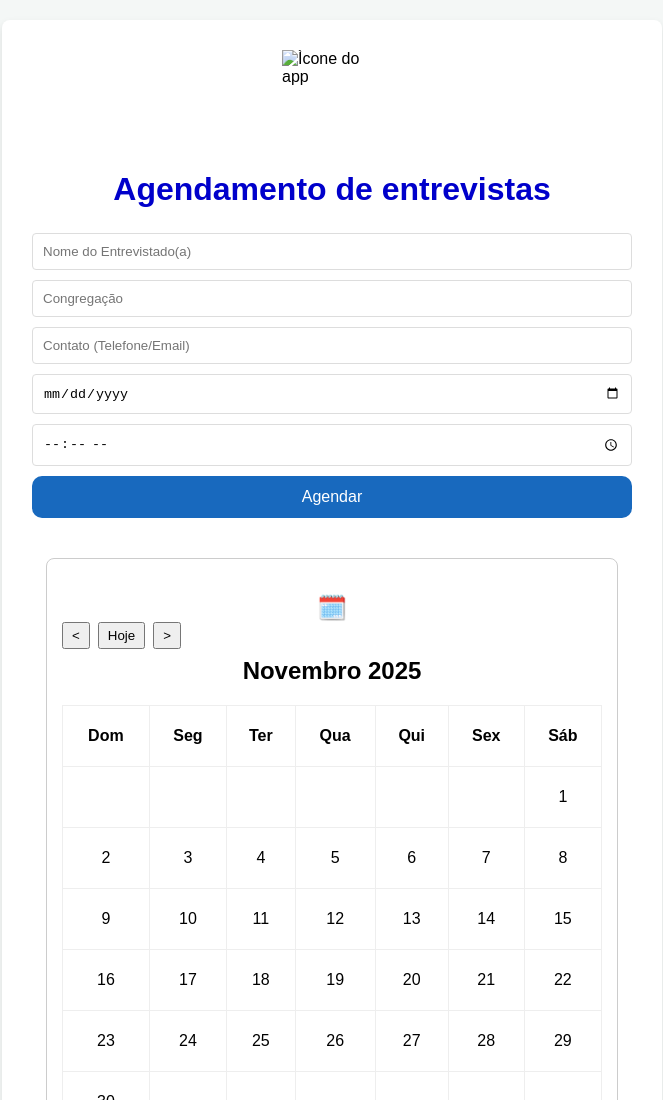
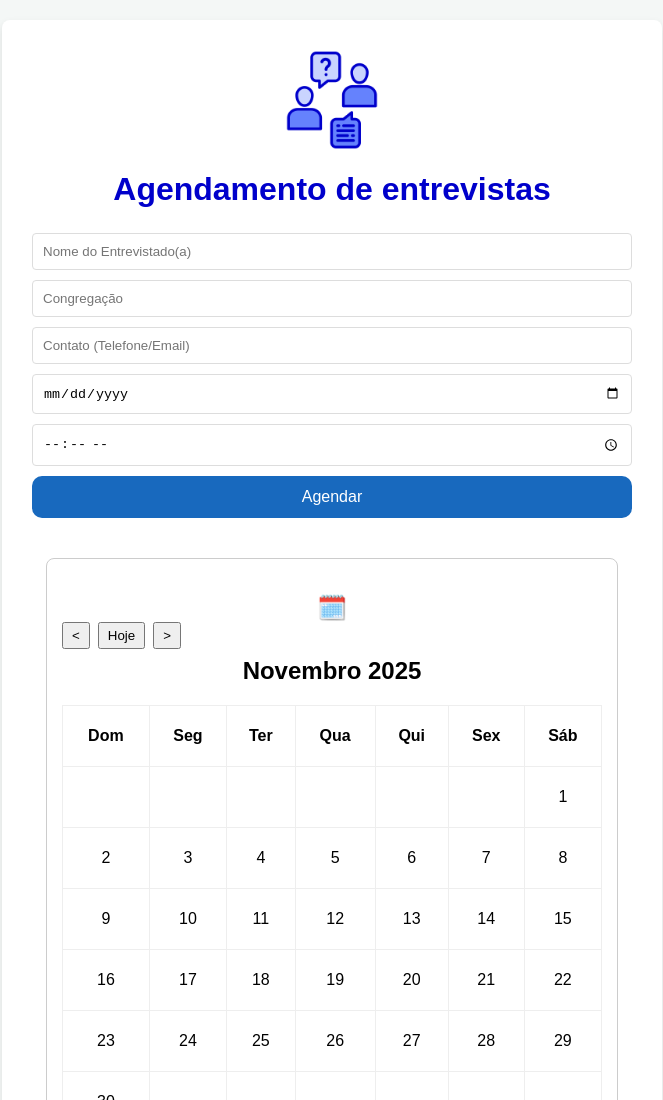
Before and after one commit to Carlos-Rasec/EntrevistaLDC, a plain HTML site: page index.html in a window 1280 px wide. Shown: the top 1100 px of the page, without its empty margins (308-971 px from the left). Drawn offline with Linux system fonts and the light colour scheme; the site is published under a folder, as on GitHub Pages, so addresses that start at the root find nothing.

Commit message:
Resolvendo o problema do porque a imagem do icon não carregava na pagina. Explicação: Remover a barra / inicial faz com que o navegador procure a pasta icons no mesmo nível do arquivo HTML que está sendo exibido.

```diff
--- a/index.html
+++ b/index.html
@@ -14,7 +14,7 @@
 <body>
     <div class="container">
 
-        <img src="/icons/question_15748642.png" alt="Ìcone do app" class="icon">
+        <img src="icons/question_15748642.png" alt="Ìcone do app" class="icon">
         <h1>Agendamento de entrevistas</h1>
 
         <form id="appointment-form">
```
